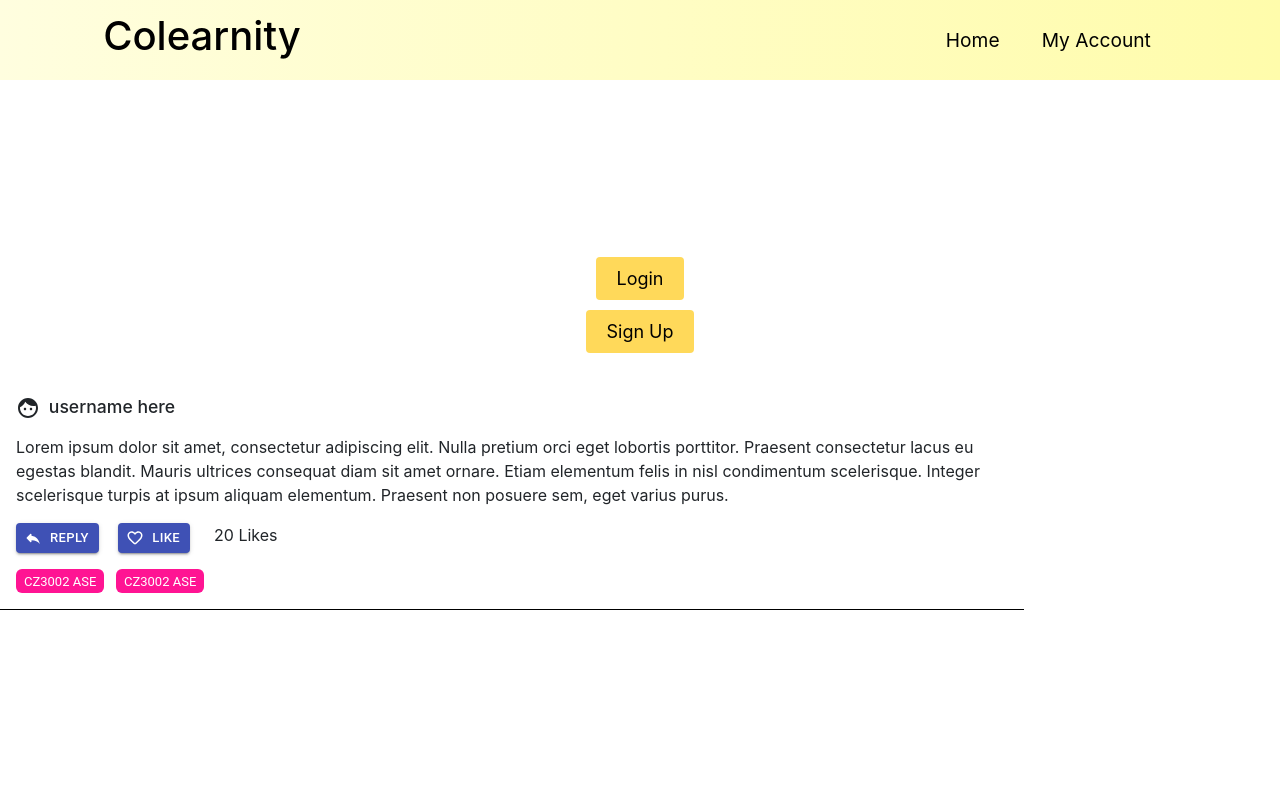
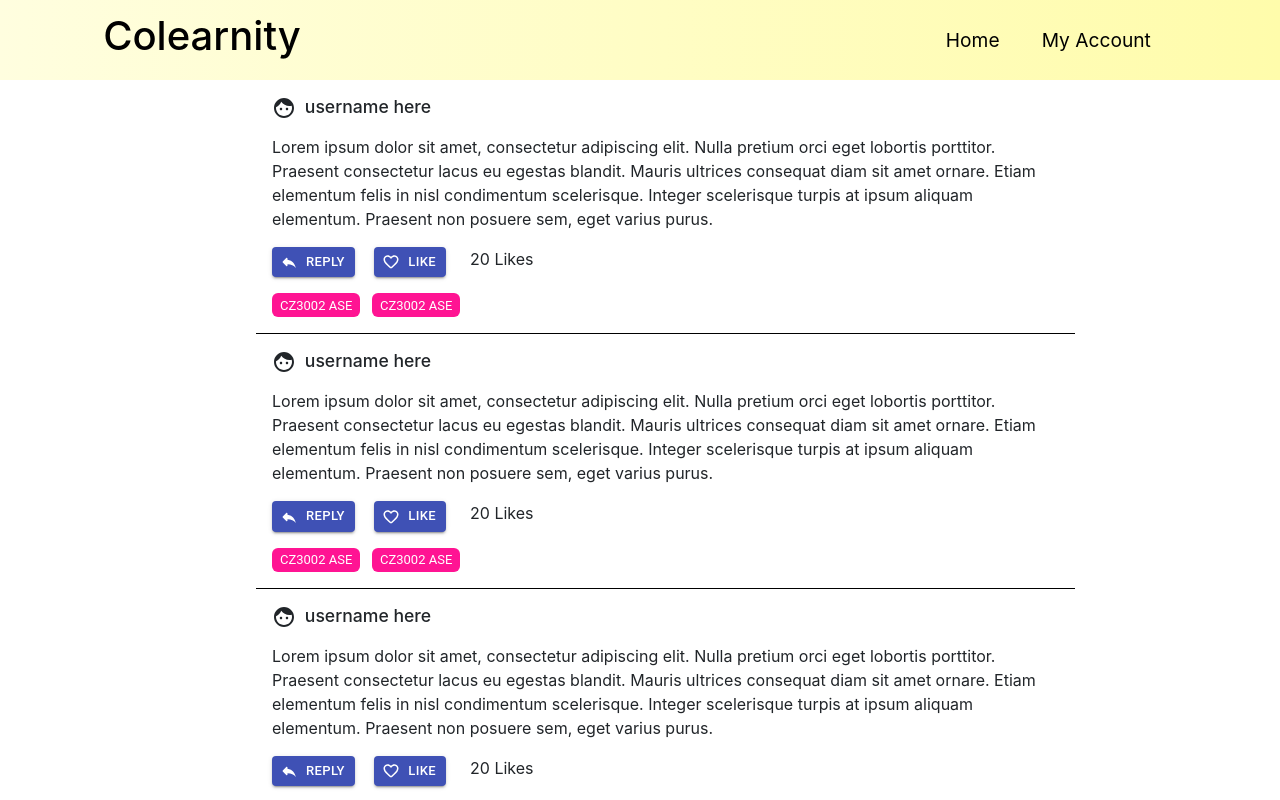
Before and after one commit to lisasgoh/CZ3002-Colearnity, a React (Create React App) app in the folder frontend/: page /login in a window 1280 px wide. Shown: the top 800 px of the page. Built offline with nearby package versions, Linux system fonts and the light colour scheme.

Commit message:
Added routing
Route : When press login button go to page with all the post

```diff
--- a/frontend/src/App.js
+++ b/frontend/src/App.js
@@ -1,23 +1,19 @@
 import React from "react";
 import Navbar from "./components/Navbar/Navbar";
-import { Button } from "./components/Button";
+
 import "./App.css";
-import Post from "./components/Post/Post";
-
+import StudentHomePage from "./container/StudentHomePage/StudentHomePage";
+import LandingPage from "./container/LandingPage/LandingPage"
+import {BrowserRouter, Route} from 'react-router-dom';
 function App() {
   return (
-    <div className="App">
-      <Navbar />
-      <div className="landing">
-        <div className="ls-btn">
-          <Button>Login</Button>
-        </div>
-        <div className="ls-btn">
-          <Button>Sign Up</Button>
-        </div>
+    <BrowserRouter>
+      <div className="App">
+        <Navbar />
+        <Route path="/" exact component = {LandingPage}/>
+        <Route path="/login" exact component = {StudentHomePage}/>
       </div>
-      <Post />
-    </div>
+    </BrowserRouter>
   );
 }
 
--- /dev/null
+++ b/frontend/src/container/LandingPage/LandingPage.css
@@ -0,0 +1,18 @@
+* {
+    box-sizing: border-box;
+    margin: 0;
+    padding: 0;
+  }
+
+  .landing {
+    height: 150px;
+    margin-top: 150px;
+    display: flex;
+    flex-direction: column;
+    align-items: center;
+    justify-content: center;
+  }
+
+  .ls-btn {
+    margin: 5px;
+  }
--- /dev/null
+++ b/frontend/src/container/LandingPage/LandingPage.js
@@ -0,0 +1,24 @@
+import React, { Component } from 'react';
+import {Link} from 'react-router-dom';
+import { Button } from "../../components/Button";
+import "./LandingPage.css";
+
+class LandingPage extends Component {
+    render(){
+        return(
+                <div className="landing">
+                    <div className="ls-btn">
+                        <Link to="/login">
+                            <Button>Login</Button>
+                        </Link>
+                    </div>
+                    <div className="ls-btn">
+                        <Button>Sign Up</Button>
+                    </div>
+                </div>
+        );
+    }
+
+}
+
+export default LandingPage;
--- /dev/null
+++ b/frontend/src/container/StudentHomePage/StudentHomePage.css
@@ -0,0 +1,5 @@
+.homepage_post{
+    align-items: center;
+    justify-content: center;
+    margin-left: 20%;
+}
--- /dev/null
+++ b/frontend/src/container/StudentHomePage/StudentHomePage.js
@@ -0,0 +1,20 @@
+import React, { Component } from 'react';
+import  Post  from "../../components/Post/Post";
+import "./StudentHomePage.css";
+
+class StudentHomePage extends Component {
+    render(){
+        return(
+            <div className="homepage_post">
+                <Post/>
+                <Post/>
+                <Post/>
+                <Post/>
+                <Post/>
+                <Post/>
+            </div>
+        );
+    }
+}
+
+export default StudentHomePage;
```
Also changed, not shown: 2 other files (tests, documents, lock files or other folders).
